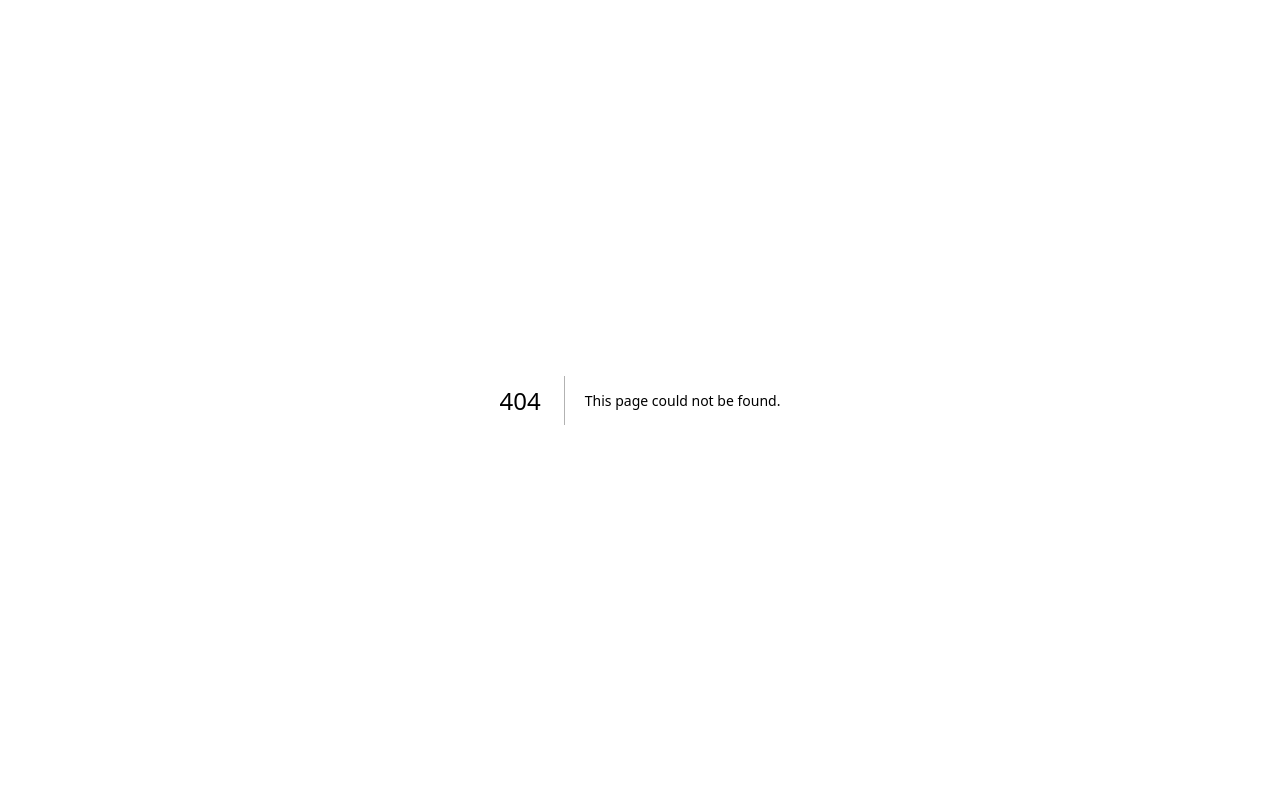
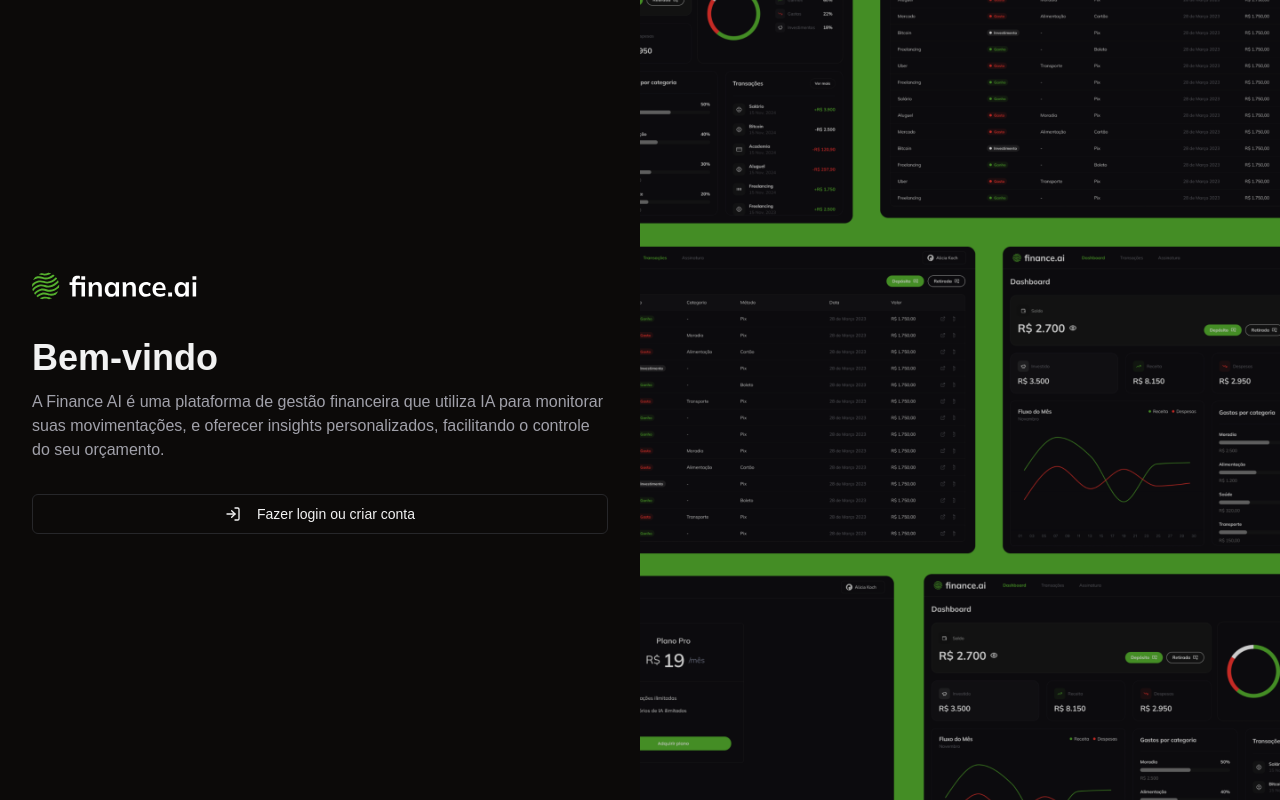
Before and after one commit to kaiquefreire05/finance-ai, a Next.js app: page /login in a window 1280 px wide. Before the commit this address had no page. Built offline with nearby package versions, Linux system fonts and the light colour scheme.

Commit message:
feat: add login page

```diff
--- /dev/null
+++ b/app/login/page.tsx
@@ -0,0 +1,41 @@
+import Image from "next/image";
+import { Button } from "../_components/ui/button";
+import { LogInIcon } from "lucide-react";
+
+const LoginPage = () => {
+  return (
+    <div className="grid h-full grid-cols-2">
+      {/*LEFT*/}
+      <div className="max-w: 550px mx-auto flex h-full flex-col justify-center p-8">
+        <Image
+          src="/logo.svg"
+          width={173}
+          height={39}
+          alt="Finance AI"
+          className="mb-8"
+        />
+        <h1 className="mb-3 text-4xl font-bold">Bem-vindo</h1>
+        <p className="mb-8 text-muted-foreground">
+          A Finance AI é uma plataforma de gestão financeira que utiliza IA para
+          monitorar suas movimentações, e oferecer insights personalizados,
+          facilitando o controle do seu orçamento.
+        </p>
+        <Button variant="outline">
+          <LogInIcon className="mr-2" />
+          Fazer login ou criar conta
+        </Button>
+      </div>
+      {/*RIGHT*/}
+      <div className="relative h-full w-full">
+        <Image
+          src="/login.png"
+          alt="Faça login"
+          fill
+          className="object-cover"
+        />
+      </div>
+    </div>
+  );
+};
+
+export default LoginPage;
```
Also changed, not shown: public/login.png (added), public/logo.svg (added).
